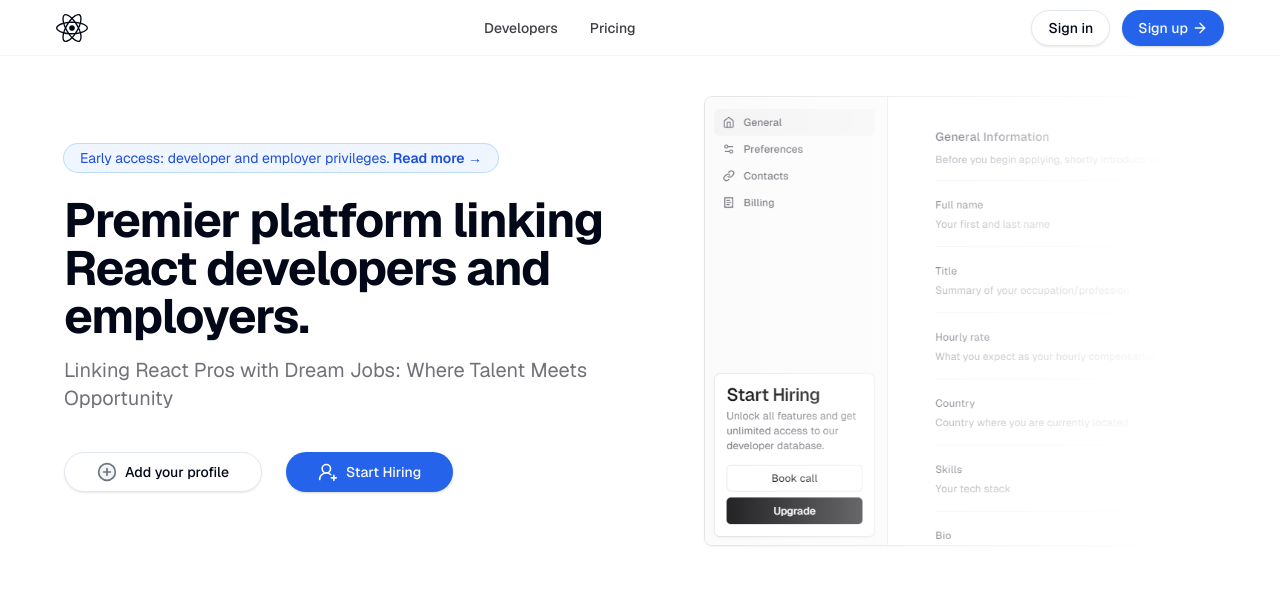
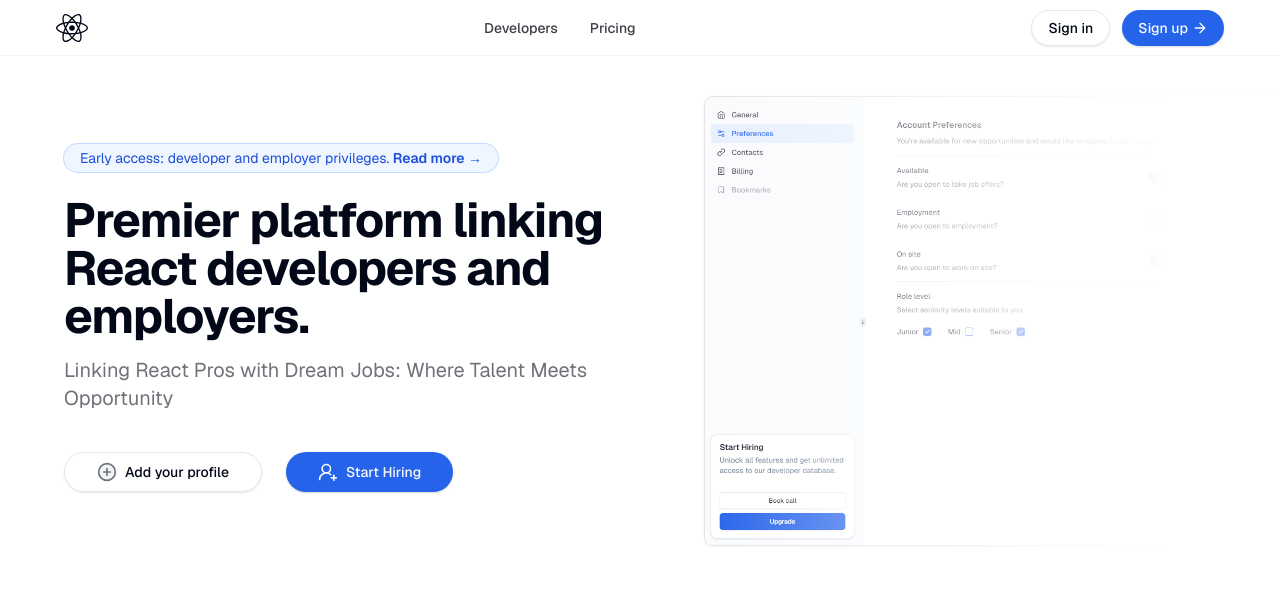
Before and after one commit to irakli2206/react-developers, a Next.js app: page / in a window 1280 px wide. Shown: the top 596 px of the page. Built offline with nearby package versions, Linux system fonts and the light colour scheme; no server answers.

Commit message:
hero image replace

```diff
--- a/components/sections/home/Hero.tsx
+++ b/components/sections/home/Hero.tsx
@@ -64,7 +64,7 @@
                 </div>
                 <div className='relative z-10 hidden lg:inline-block flex-1 h-[450px] xl:h-[450px] -top-12 -right-4 rounded-xl grow-[2] xl:grow-[3]'>
                     <div className="absolute right-0 w-full h-[calc(100%+10px)] bg-gradient-to-r from-transparent to-[80%] to-white z-50 "></div>
-                    <Image src={Deco} placeholder='blur' fill className='object-cover object-left drop-shadow-sm border border-zinc-200 rounded-lg absolute  ' alt='' />
+                    <Image src={Deco} placeholder='blur' fill className='object-cover object-left-top drop-shadow-sm border border-zinc-200 rounded-lg absolute  ' alt='' />
                 </div>
             </main>
         </section>
```
Also changed, not shown: public/hero-deco.png.
